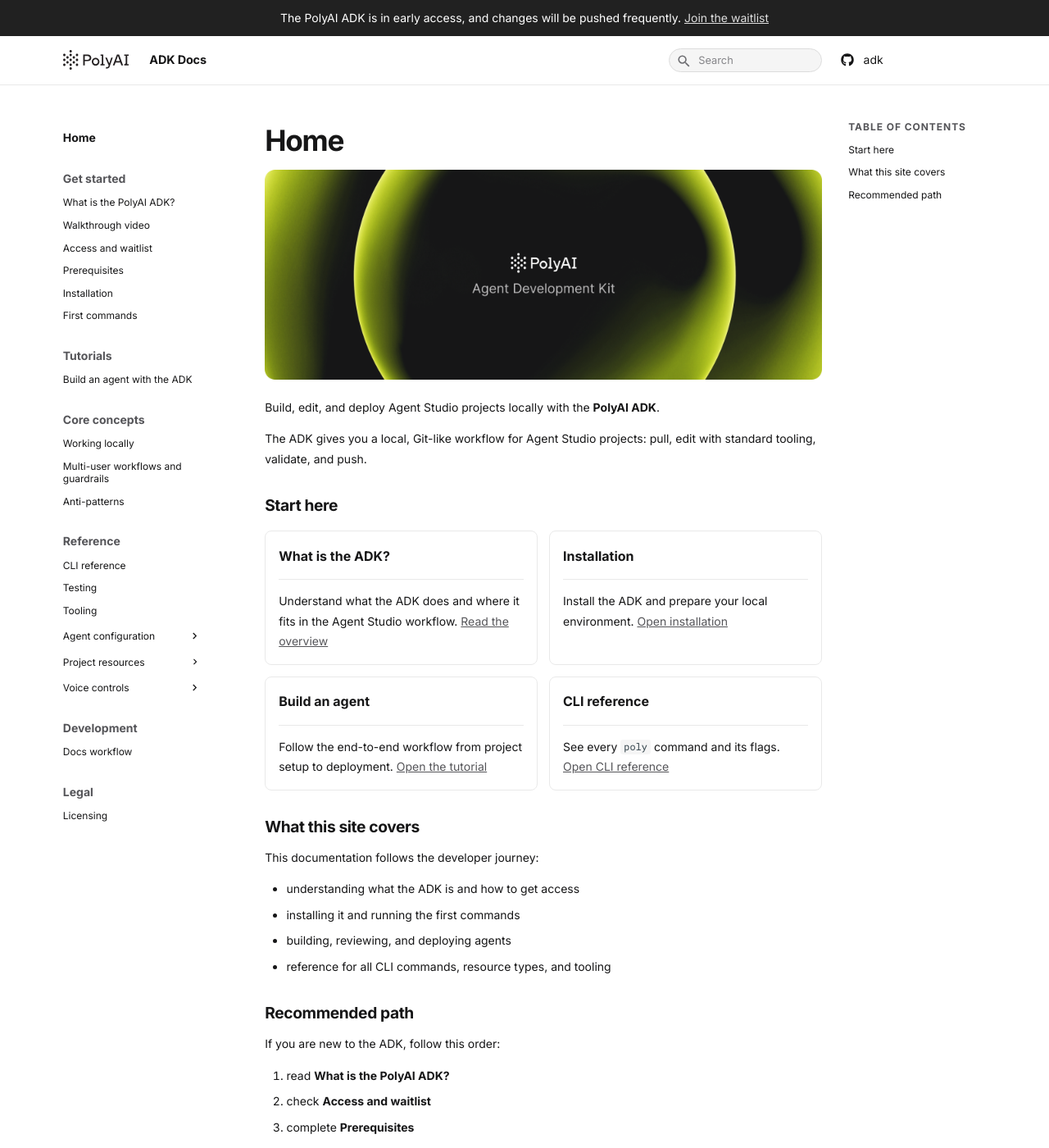
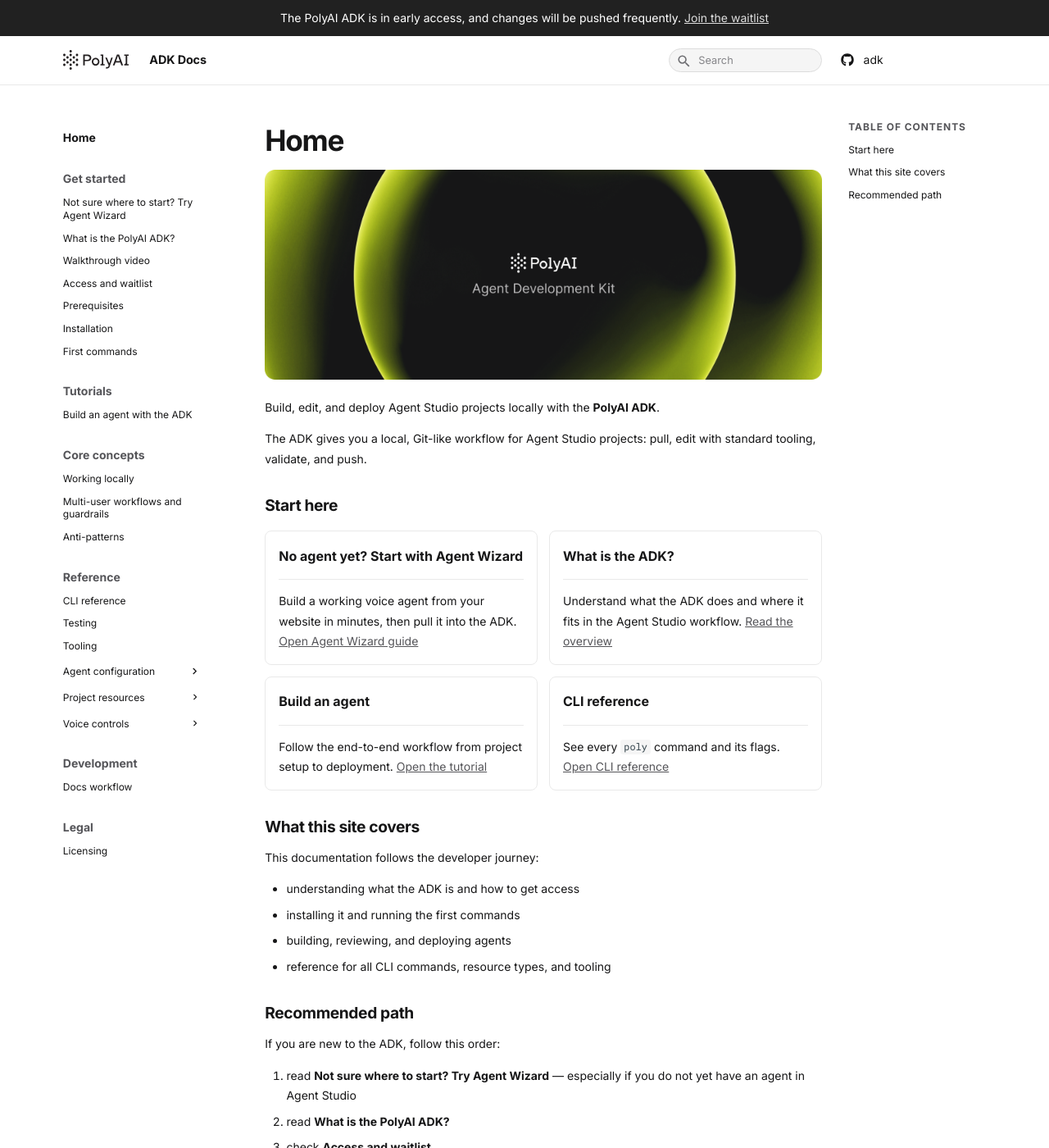
Before and after one commit to polyai/adk, an MkDocs documentation site: the page built from docs/docs/index.md, in a window 1280 px wide and 1400 px high. Shown: the whole window at 82% size. Built offline with MkDocs 1.6.1 and Material for MkDocs 9.7.7, drawn with Linux system fonts in a browser that asks for light colours.

Commit message:
docs: add Agent Wizard onboarding page and wire into get-started nav
Adds a new get-started/agent-wizard.md page that sits at the top of the
Get Started section, before any ADK content. Covers two paths: new users
who need to build their first agent via Agent Wizard before using the ADK,
and existing Agent Studio users who already have a project to pull down.

Explains the concrete wizard→ADK connection: find account_id and project_id
in the Agent Studio URL, then run `poly init --account_id ... --project_id ...`
and `poly pull` to bring the wizard-generated config down locally.

Also updates index.md hero cards and what-is-the-adk.md next steps to
surface the new page as an entry point for users without an existing agent.

Co-Authored-By: Claude Sonnet 4.6 <noreply@anthropic.com>

```diff
--- a/docs/docs/index.md
+++ b/docs/docs/index.md
@@ -13,19 +13,19 @@ The ADK gives you a local, Git-like workflow for Agent Studio projects: pull, ed
 
 <div class="grid cards" markdown>
 
+-   **No agent yet? Start with Agent Wizard**
+
+    ---
+
+    Build a working voice agent from your website in minutes, then pull it into the ADK.
+    [Open Agent Wizard guide](get-started/agent-wizard.md)
+
 -   **What is the ADK?**
 
     ---
 
     Understand what the ADK does and where it fits in the Agent Studio workflow.
     [Read the overview](get-started/what-is-the-adk.md)
-
--   **Installation**
-
-    ---
-
-    Install the ADK and prepare your local environment.
-    [Open installation](get-started/installation.md)
 
 -   **Build an agent**
 
@@ -56,9 +56,10 @@ This documentation follows the developer journey:
 
 If you are new to the ADK, follow this order:
 
-1. read **What is the PolyAI ADK?**
-2. check **Access and waitlist**
-3. complete **Prerequisites**
-4. follow **Installation**
-5. use **First commands**
-6. continue to **Build an agent with the ADK**
+1. read **Not sure where to start? Try Agent Wizard** — especially if you do not yet have an agent in Agent Studio
+2. read **What is the PolyAI ADK?**
+3. check **Access and waitlist**
+4. complete **Prerequisites**
+5. follow **Installation**
+6. use **First commands**
+7. continue to **Build an agent with the ADK**
--- a/docs/mkdocs.yml
+++ b/docs/mkdocs.yml
@@ -88,6 +88,7 @@ nav:
   - Home: index.md
 
   - Get started:
+      - Not sure where to start? Try Agent Wizard: get-started/agent-wizard.md
       - What is the PolyAI ADK?: get-started/what-is-the-adk.md
       - Walkthrough video: get-started/walkthrough-video.md
       - Access and waitlist: get-started/access-and-waitlist.md
```
Also changed, not shown: docs/docs/get-started/agent-wizard.md (added, +125 -0 lines), docs/docs/get-started/what-is-the-adk.md (+7 -0 lines).
